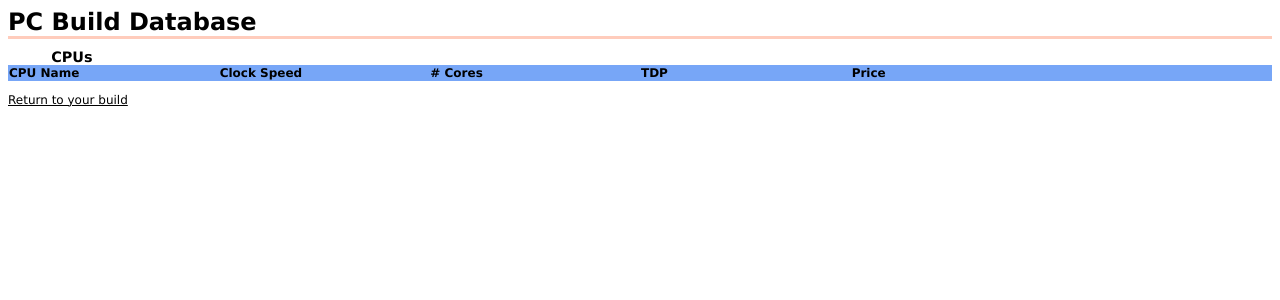
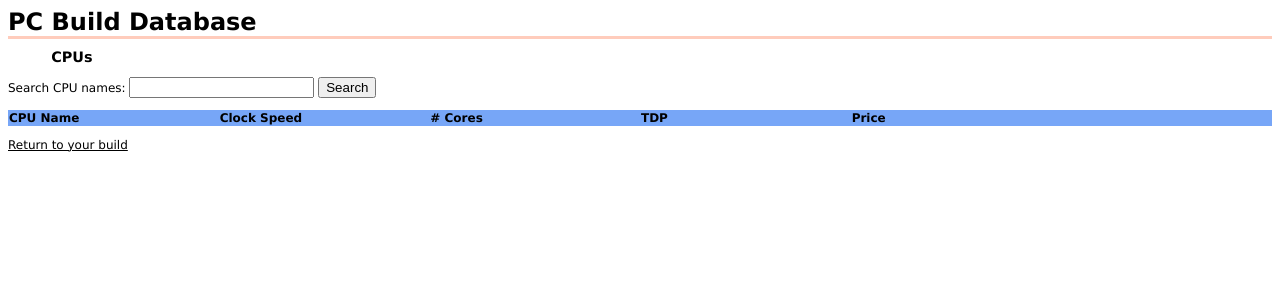
Before and after one commit to btsaubt/pc-build-db, a Flask app: template templates/cpu_index.html in a window 1280 px wide. Shown: the top 300 px of the page. Run offline with Flask 2, Linux system fonts and the light colour scheme; the template is opened without the code that fills it, so the values that code supplies are empty; parts of the project's set-up code (start-up, migrations or seed data) failed here and were passed over.

Commit message:
test search cpu

```diff
--- a/server.py
+++ b/server.py
@@ -73,6 +73,9 @@ def cpu_index():
     query = '''SELECT DISTINCT c.cpu_id, c.cpu_name, c.speed, c.cores, c.tdp, c.price FROM cpu c,
  cpu_sockets cs WHERE c.cpu_id = cs.cpu_id {}'''.format("AND cs.mobo_id = {}".format(
             session['mobo_id']) if session['socket'] and 'mobo_id' in session else "")
+    if 'cpu_search' in query:
+        query += " AND c.cpu_name LIKE '%{}%'".format(query)
+        session.pop('cpu_search', None)
     print >> sys.stderr, query
 
     cursor = g.conn.execute(query)
@@ -84,6 +87,15 @@ def cpu_index():
     context = dict(cpus=zip(all_cpus, all_ids))
 
     return render_template("cpu_index.html", **context)
+
+
+@app.route('/search_cpu')
+def search_cpu():
+    """
+    search cpu name using needle in haystack
+    """
+    session['cpu_search'] = request.form['search_query']
+    return redirect(url_for('cpu_index'))
 
 
 @app.route('/motherboard_index')
@@ -129,6 +141,15 @@ def motherboard_index():
     context = dict(mobos=zip(all_mobos, all_ids))
 
     return render_template("motherboard_index.html", **context)
+
+
+@app.route('/search_mobo')
+def search_mobo():
+    """
+    search mobo name using needle in haystack
+    """
+    session['mobo_search'] = request.form['search_query']
+    return redirect(url_for('mobo_index'))
 
 
 @app.route('/psu_index')
--- a/templates/cpu_index.html
+++ b/templates/cpu_index.html
@@ -21,6 +21,9 @@ td {
 
 
   <h2>CPUs</h2>
+  <form method="POST" action="{{ url_for('search_cpu') }}">
+    <p>Search CPU names: <input type="text" name="search_query"> <input type="submit" value="Search"></p>
+  </form>
   <div>
     <table style="width:100%">
       <tr>
```
